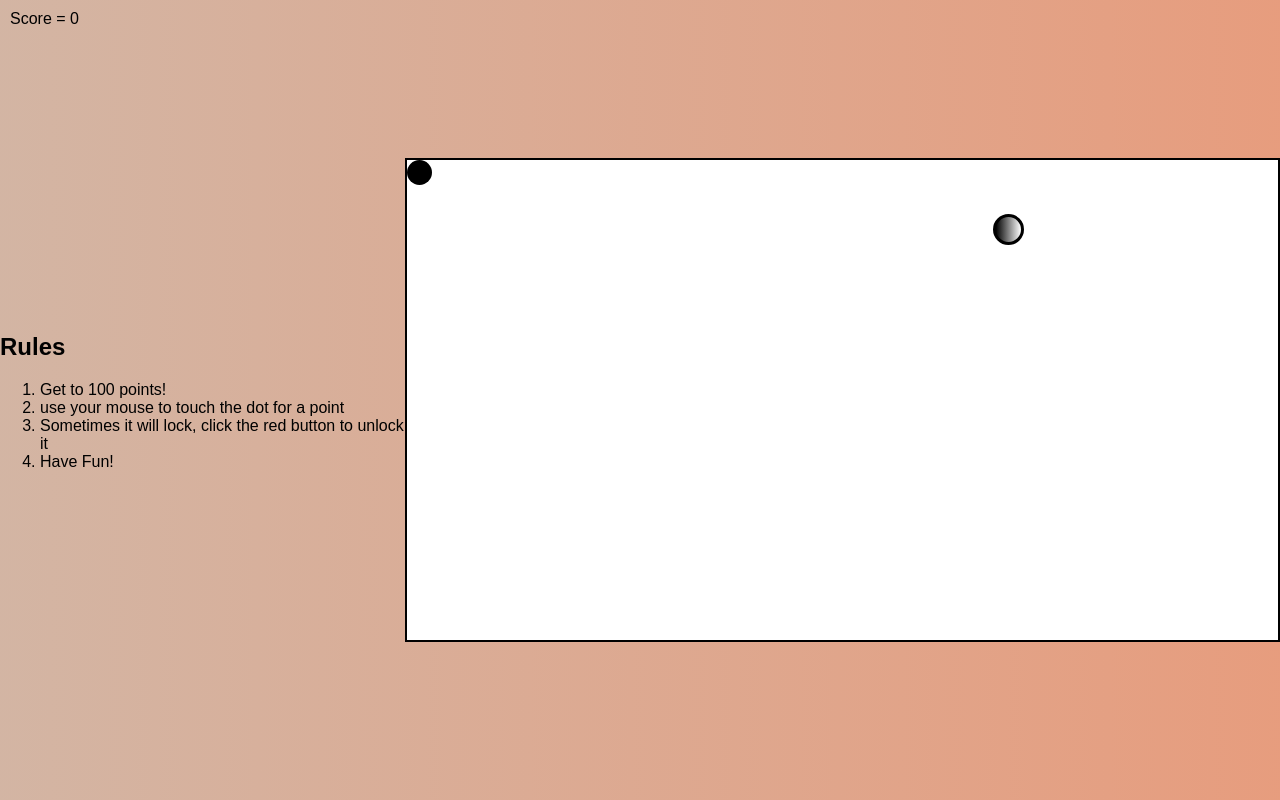
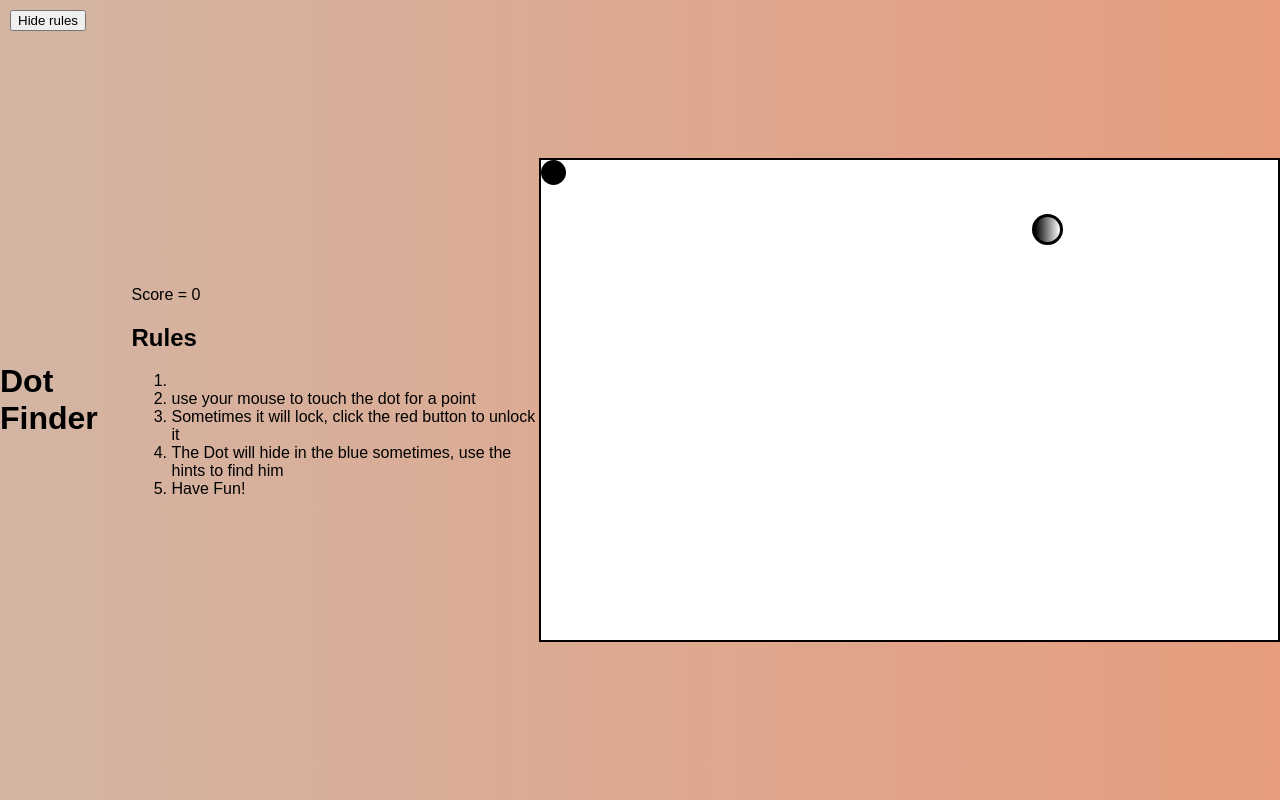
Before and after one commit to JosephM-coding/TestGame, a plain HTML site: page index.html in a window 1280 px wide. Drawn offline with Linux system fonts and the light colour scheme.

Commit message:
Update index.html

```diff
--- a/index.html
+++ b/index.html
@@ -1,3 +1,4 @@
+
 <!DOCTYPE html>
 <html lang="en">
 <head>
@@ -7,20 +8,23 @@
     <link rel="stylesheet" href="styles.css">
 </head>
 <body>
+    <h1 class="top" id="heading">Dot Finder</h1>
     <p class="centered" id="counter"></p>
-    <div id="rules" class="up">
+    <div id="rules" class="rule">
+        <div class="totalpoints" id="score"></div>
         <h2 style="align-content: center;">Rules</h2>
         <ol>
-            <li>Get to 100 points!</li>
+            <li id="gamerulepoint"></li>
             <li>use your mouse to touch the dot for a point</li>
             <li>Sometimes it will lock, click the red button to unlock it</li>
+            <li>The Dot will hide in the blue sometimes, use the hints to find him</li>
             <li>Have Fun!</li>
         </ol>
     </div>
-    <div class="hint">
+    <div class="hint" id="hintbox">
         <div class="chat1" id="top-bottom"></div>
         <div class="chat2" id="left-right"></div>
-        <div class="chat3" id="score"></div>
+        <button onclick="hiderules()">Hide rules</button>
     </div>
     <div id="game-container">
         <div id="character" class="up" style="left: 0; bottom: 0"></div>
```
